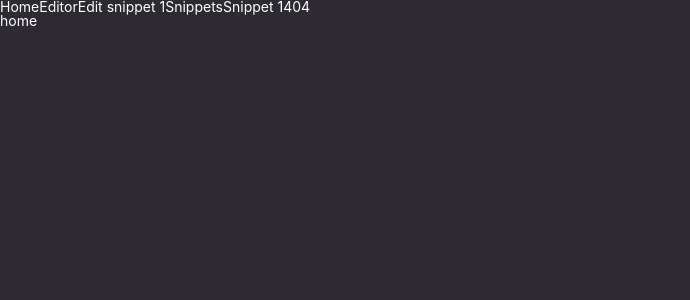
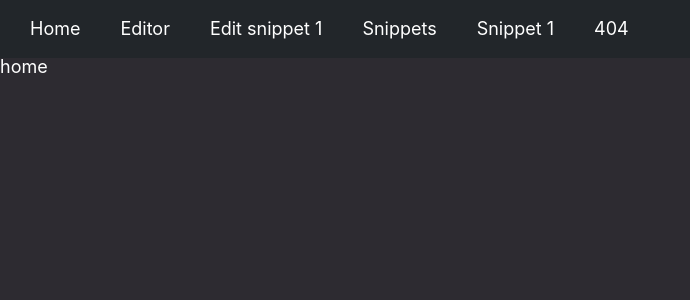
Before and after one commit to DariaRusovich/snippet-lab, a React (Create React App) app: page / in a window 1280 px wide. Shown: the top 300 px of the page, without its empty margins (0-690 px from the left). Built offline with nearby package versions, Linux system fonts and the light colour scheme.

Commit message:
add-styles

```diff
--- /dev/null
+++ b/src/components/Header.css
@@ -0,0 +1,18 @@
+.header {
+  background-color: var(--secondary-bg-color);
+  padding: 10px 20px;
+}
+.navbar a:not(:first-child) {
+  margin-left: 20px;
+}
+.navbar a{
+    padding: 10px 10px;
+    border-radius: 3px;
+    transition: 0.3s;
+}
+.navbar a:hover{
+    background-color: var(--active-link-bg-color);
+}
+.navbar.active a{
+    background-color: var(--active-link-bg-color);
+}
--- a/src/components/Header.jsx
+++ b/src/components/Header.jsx
@@ -1,5 +1,5 @@
 import { Link } from "react-router-dom"
-
+import "../components/Header.css"
 
 
 export default function Header() {
--- a/src/index.css
+++ b/src/index.css
@@ -151,7 +151,7 @@ body {
   background: hsl(260, 7%, 18%);
   color: #fff;
   font-style: normal;
-  font-size: 14px;
+  font-size: 18px;
   margin: 0;
   font-family: -apple-system, BlinkMacSystemFont, 'Segoe UI', 'Roboto', 'Oxygen',
     'Ubuntu', 'Cantarell', 'Fira Sans', 'Droid Sans', 'Helvetica Neue',
@@ -161,9 +161,8 @@ body {
   height: 1500px; /*development*/
 }
 :root{
-  --color-btn: ;
-  --shadow-btn: ;
-  --border: 1px solid hsla(0, 0%, 100%, 0.5);
+ --secondary-bg-color: hsl(210, 11%, 15%);
+ --active-link-bg-color: hsl(210, 11%, 7%);
 }
 code {
   font-family: source-code-pro, Menlo, Monaco, Consolas, 'Courier New',
```
Also changed, not shown: src/pages/Editor.jsx (+13 -12 lines), src/pages/Editor.css (added).
